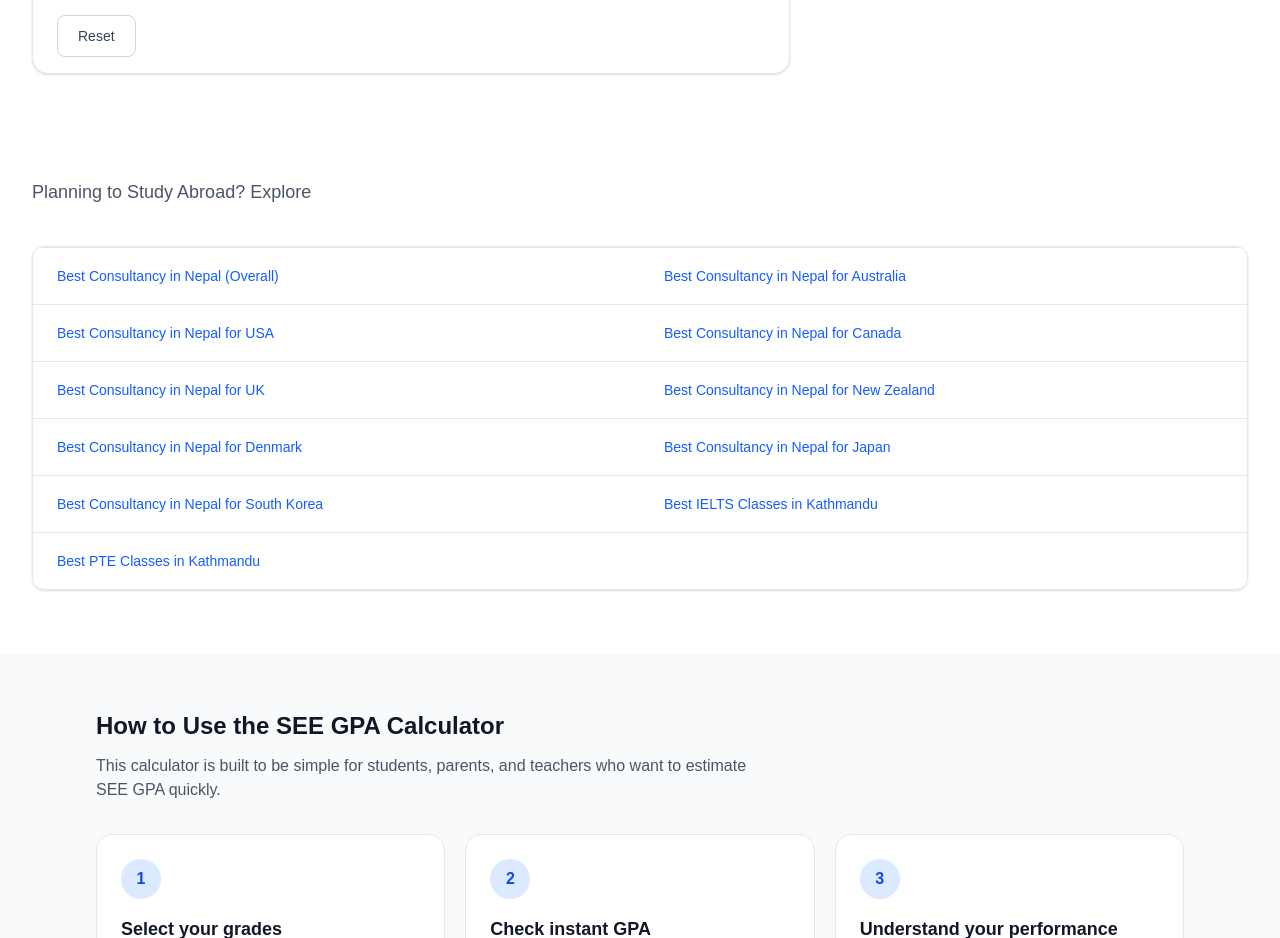
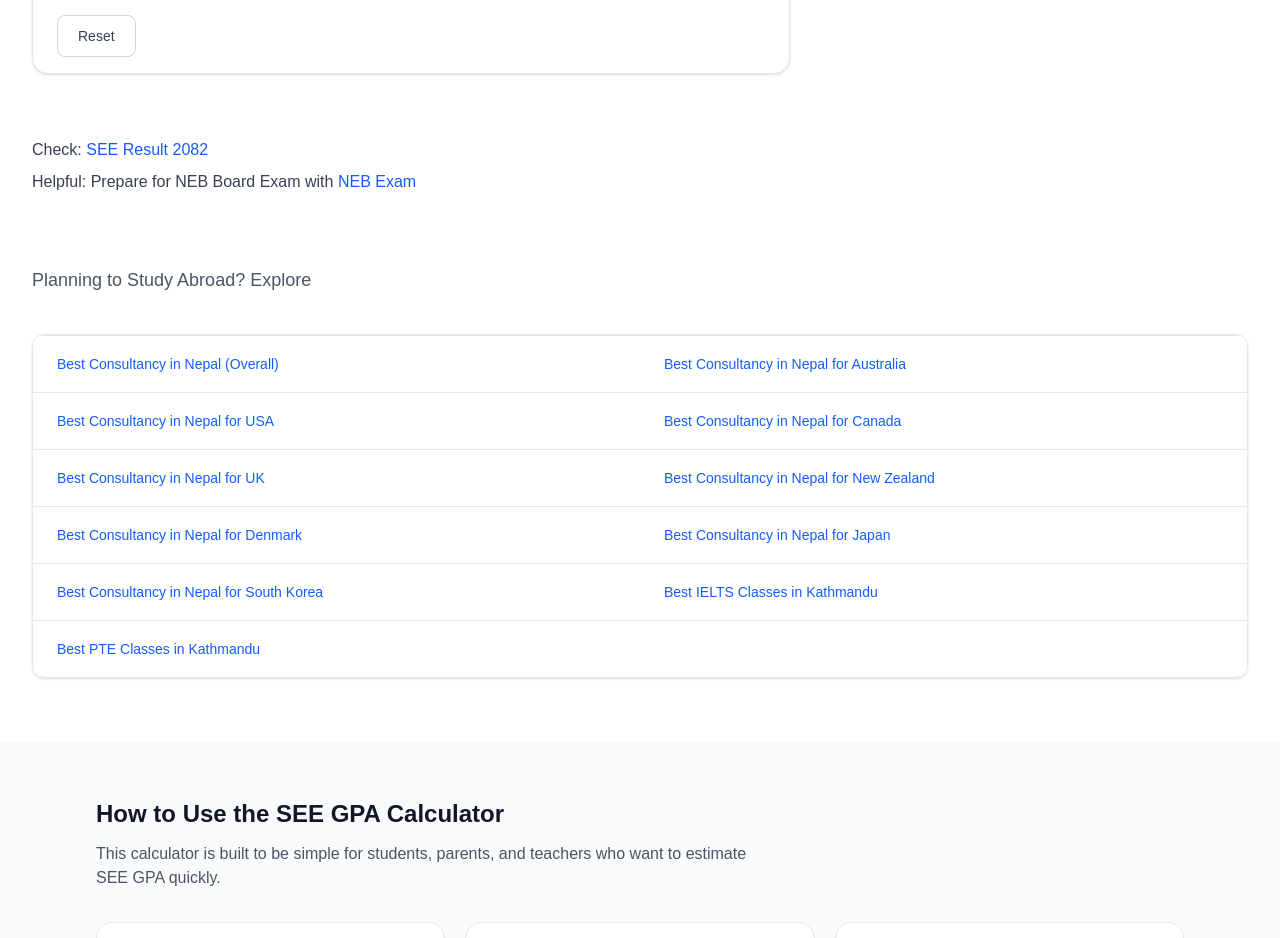
Before and after one commit to ronishdhakal/gpa, a Next.js app: page /see in a window 1280 px wide. Shown: the part 1020-1958 px from the top of the page. Built offline with nearby package versions, Linux system fonts and the light colour scheme.

Commit message:
Links Added

```diff
--- a/app/see/page.js
+++ b/app/see/page.js
@@ -5,7 +5,7 @@ import SeeHowItWorks from "./components/SeeHowItWorks";
 import SeeGradingSystem from "./components/SeeGradingSystem";
 import SeeSEOContent from "./components/SeeSEOContent";
 import SeeFAQ from "./components/SeeFAQ";
-import AlsoCheck from "./components/AlsoCheck"; // ✅ import
+import AlsoCheck from "./components/AlsoCheck";
 
 export const metadata = {
   title: "SEE GPA Calculator 2082 | Free Online SEE Grade Calculator",
@@ -24,7 +24,33 @@ export default function SeePage() {
         {/* <SeeHero /> */}
         <SeeCalculator />
 
-        {/* ✅ Add here (right after GPA calculation) */}
+        {/* Links section */}
+        <div className="max-w-7xl mx-auto px-4 sm:px-6 lg:px-8 mt-6 mb-2">
+          <p className="text-sm sm:text-base text-gray-700">
+            Check:{" "}
+            <a
+              href="https://see.collegeinfonepal.com/"
+              target="_blank"
+              rel="noopener noreferrer"
+              className="text-blue-600 hover:text-blue-800 hover:underline font-medium"
+            >
+              SEE Result 2082
+            </a>
+          </p>
+
+          <p className="text-sm sm:text-base text-gray-700 mt-2">
+            Helpful: Prepare for NEB Board Exam with{" "}
+            <a
+              href="https://www.nebexam.com/"
+              target="_blank"
+              rel="noopener noreferrer"
+              className="text-blue-600 hover:text-blue-800 hover:underline font-medium"
+            >
+              NEB Exam
+            </a>
+          </p>
+        </div>
+
         <AlsoCheck />
 
         <SeeHowItWorks />
```
